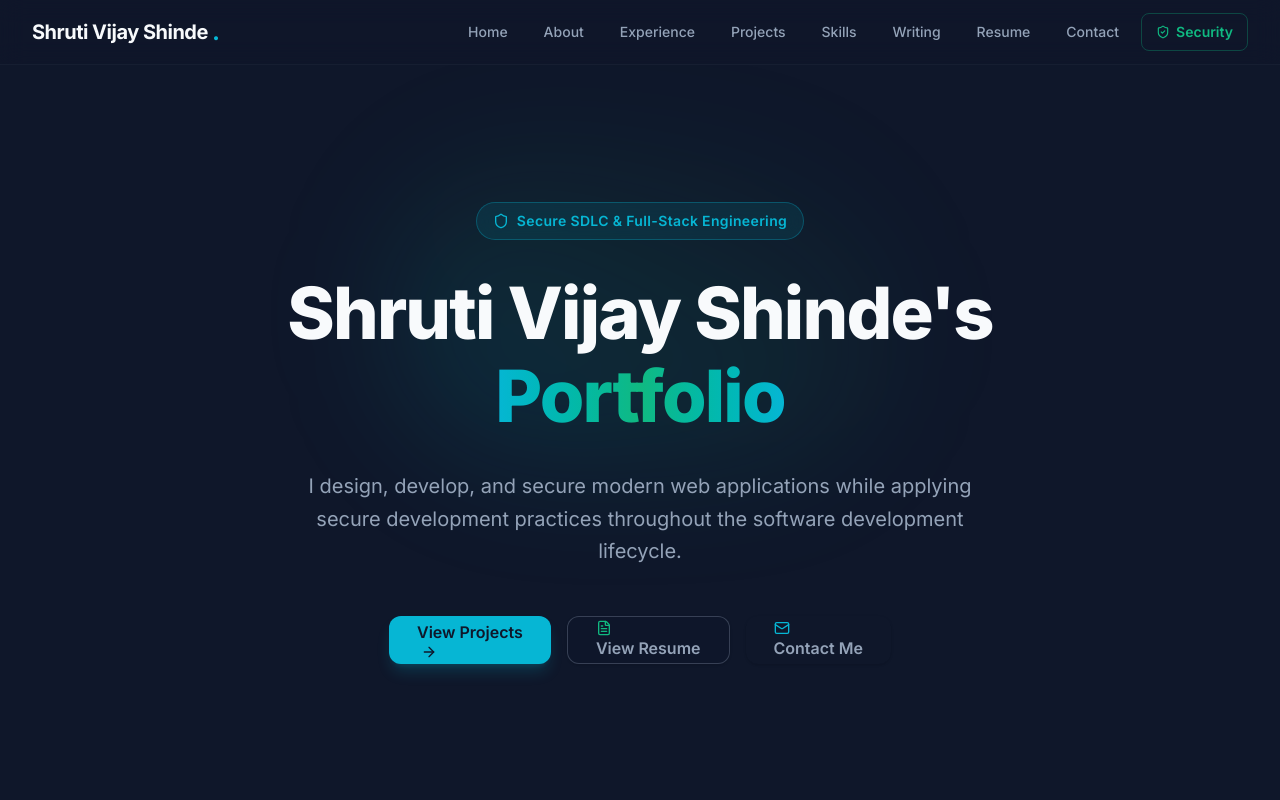
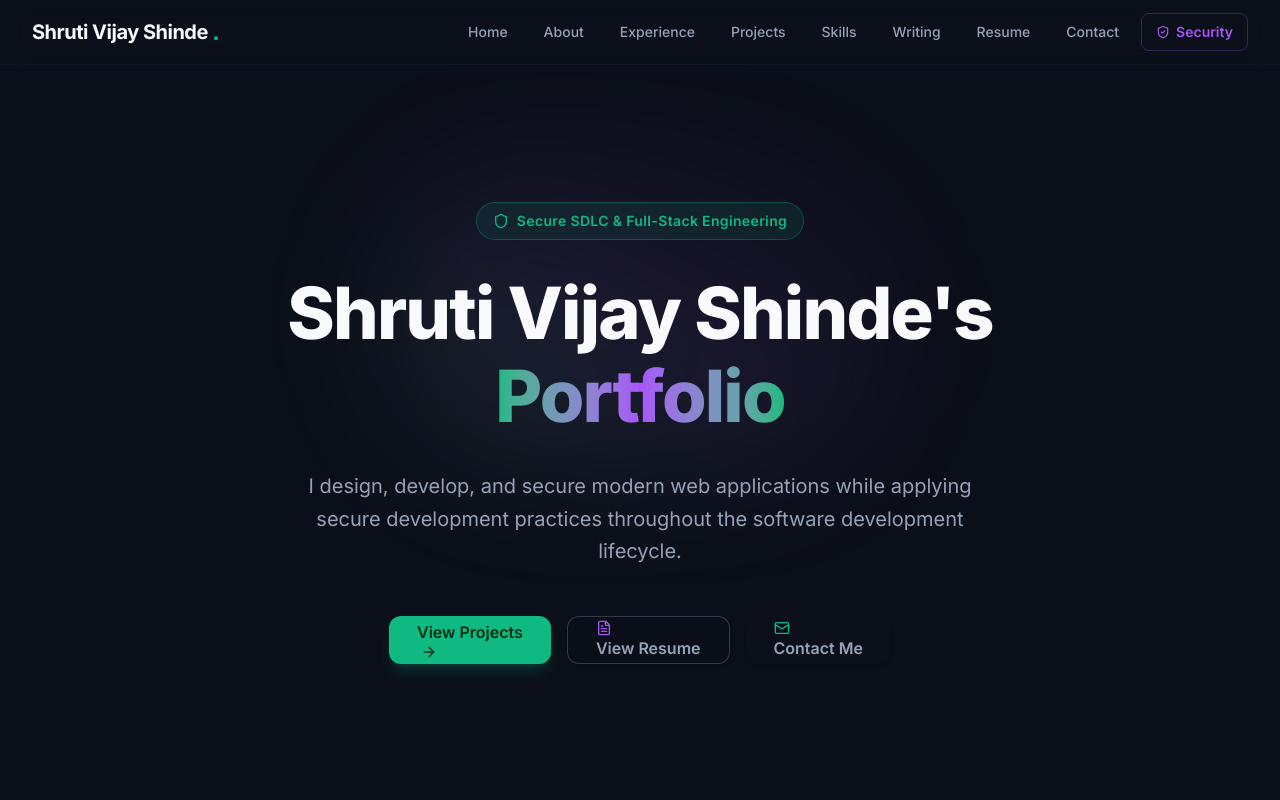
Before and after one commit to ShrutiiiShinde/secure-dev-portfolio, a Next.js app: page / in a window 1280 px wide. Shown: the top 800 px of the page. Built offline with nearby package versions, Linux system fonts and the light colour scheme.

Commit message:
refine portfolio color palette to neutral obsidian, emerald green, and violet

```diff
--- a/app/globals.css
+++ b/app/globals.css
@@ -1,17 +1,17 @@
 @import "tailwindcss";
 
 :root {
-  /* Portfolio Theme Design System Variables */
-  --background: #0F172A;
+  /* Refined High-Tech DevSecOps Theme (Neutral Obsidian, Security Emerald & Electric Violet) */
+  --background: #0B0F19;
   --foreground: #F8FAFC;
-  --muted: #1E293B;
+  --muted: #161F32;
   --muted-foreground: #94A3B8;
-  --primary: #06B6D4;
-  --primary-foreground: #0F172A;
-  --secondary: #10B981;
-  --secondary-foreground: #0F172A;
+  --primary: #10B981;
+  --primary-foreground: #052E16;
+  --secondary: #A855F7;
+  --secondary-foreground: #3B0764;
   --warning: #F59E0B;
-  --warning-foreground: #0F172A;
+  --warning-foreground: #451A03;
   --error: #EF4444;
   --error-foreground: #FFFFFF;
 }
```
